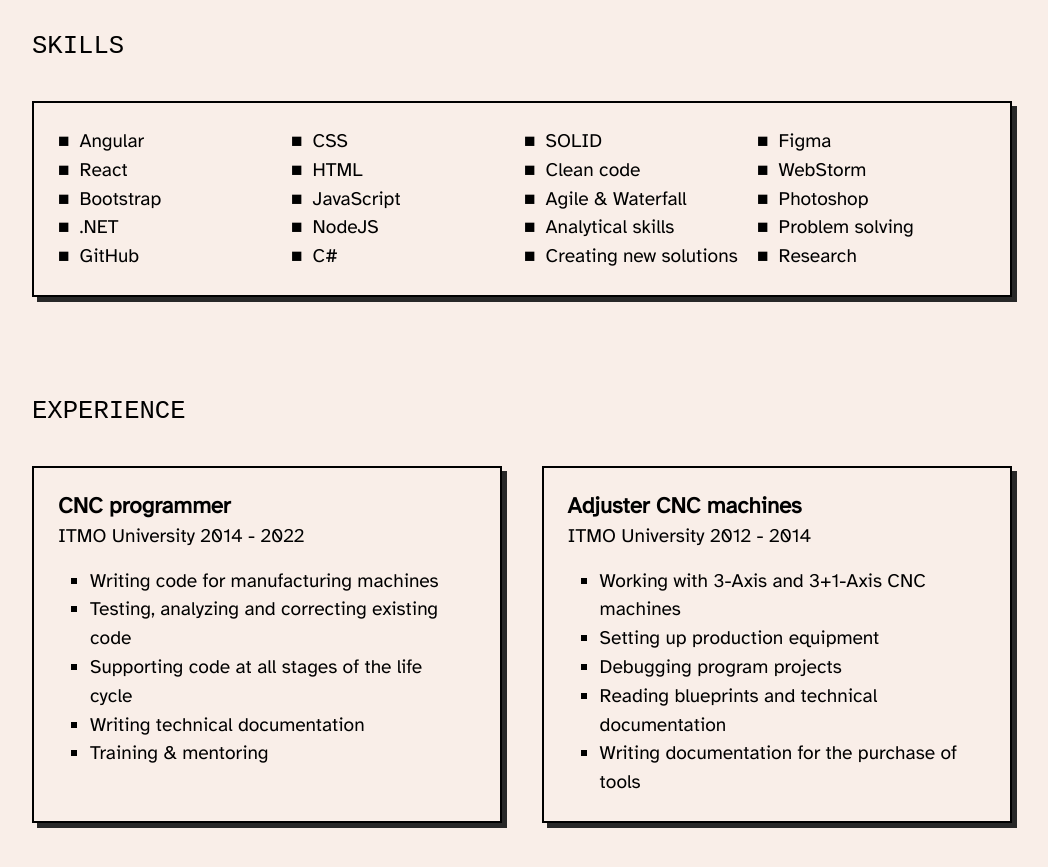
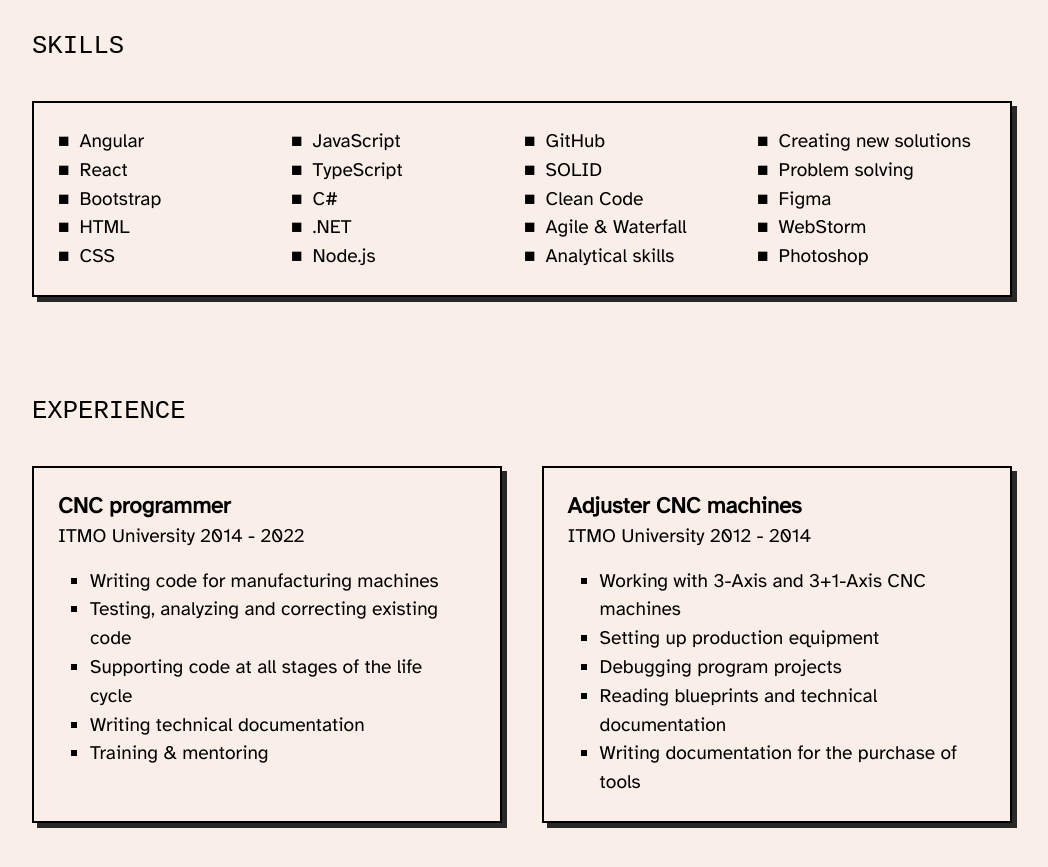
Before and after one commit to l-Aleksey-Nikolaev-l/NCV, an Angular app: page / in a window 1280 px wide. Shown: the part 3680-4547 px from the top of the page, without its empty margins (118-1166 px from the left). Built offline with nearby package versions, Linux system fonts and the light colour scheme; a web font is replaced by a local one.

Commit message:
ver 0.50 Reorganized skills in skills.component.ts and skills.component.html

```diff
--- a/src/app/skills/skills.component.html
+++ b/src/app/skills/skills.component.html
@@ -2,29 +2,7 @@
 <section class="skills">
   <div class="list_container">
     <ul>
-      <li>Angular</li>
-      <li>React</li>
-      <li>Bootstrap</li>
-      <li>.NET</li>
-      <li>GitHub</li>
-
-      <li>CSS</li>
-      <li>HTML</li>
-      <li>JavaScript</li>
-      <li>NodeJS</li>
-      <li>C#</li>
-
-      <li>SOLID</li>
-      <li>Clean code</li>
-      <li>Agile & Waterfall</li>
-      <li>Analytical skills</li>
-      <li>Creating new solutions</li>
-
-      <li>Figma</li>
-      <li>WebStorm</li>
-      <li>Photoshop</li>
-      <li>Problem solving</li>
-      <li>Research</li>
+      <li *ngFor="let skill of skillList">{{skill}}</li>
     </ul>
   </div>
 </section>
--- a/src/app/skills/skills.component.ts
+++ b/src/app/skills/skills.component.ts
@@ -6,5 +6,8 @@ import { Component } from '@angular/core';
   styleUrls: ['./skills.component.css']
 })
 export class SkillsComponent {
-
+  skillList:string[] = ["Angular", "React", "Bootstrap", "HTML", "CSS",
+                        "JavaScript", "TypeScript", "C#", ".NET", "Node.js",
+                        "GitHub", "SOLID", "Clean Code", "Agile & Waterfall", "Analytical skills",
+                        "Creating new solutions", "Problem solving", "Figma", "WebStorm", "Photoshop"];
 }
```
